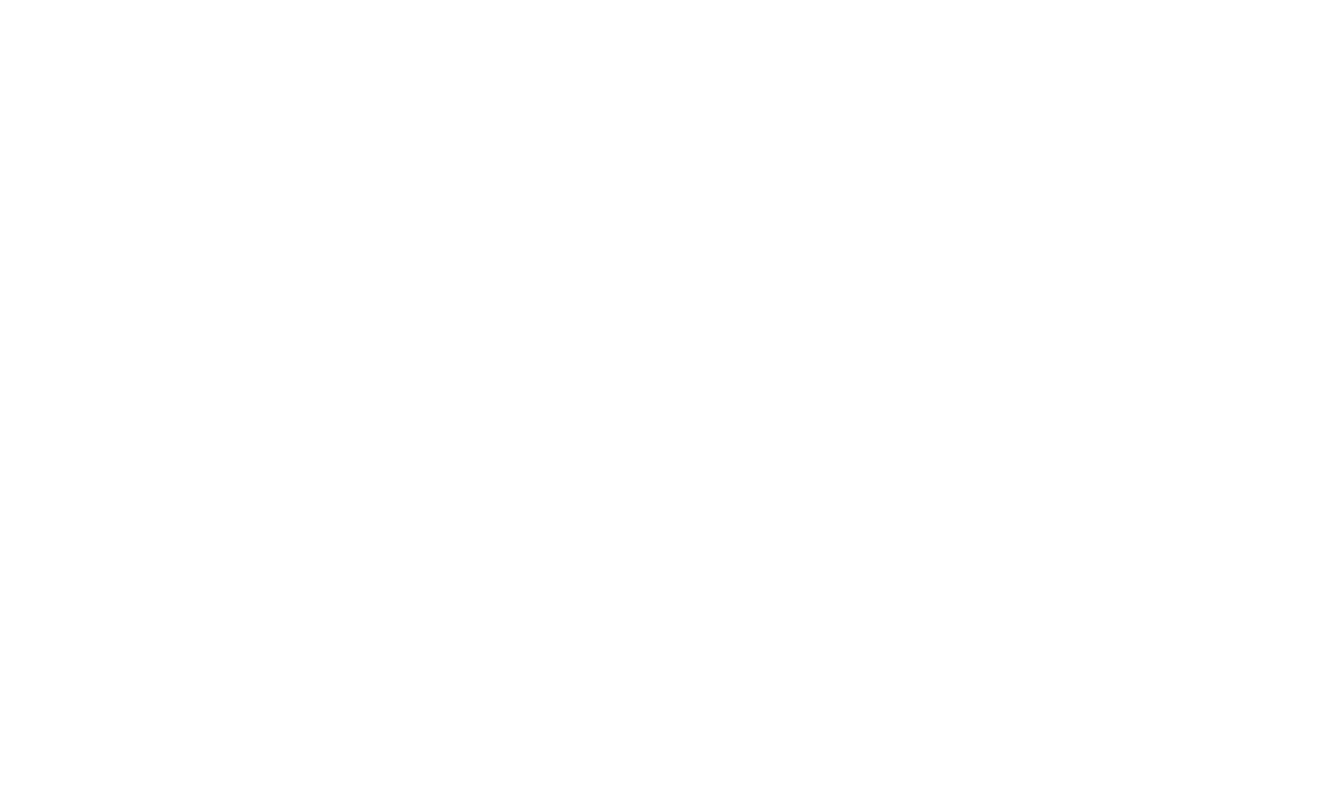
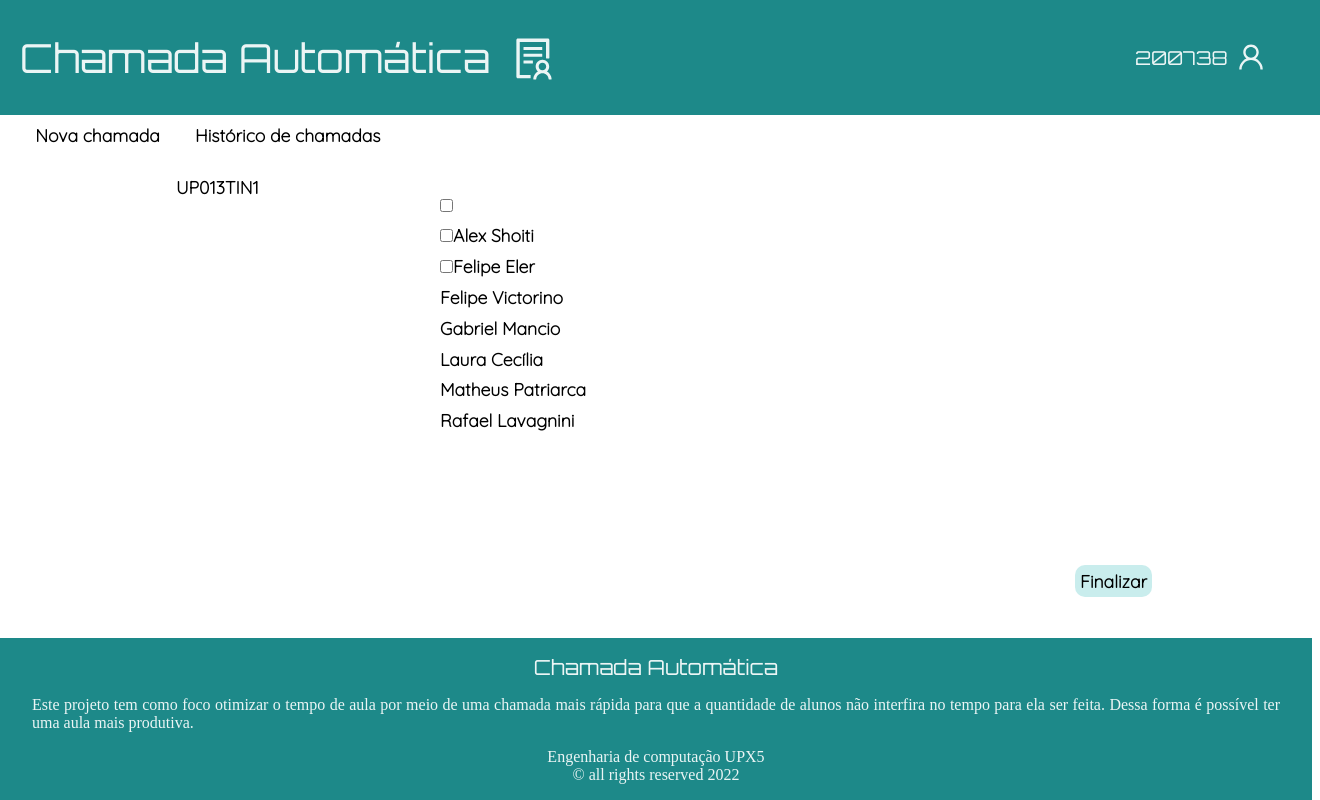
Before and after one commit to FelipeElerr/chamada_automatica, a React (Create React App) app in the folder WEB/chamada_automatica/: page /alunos-presentes in a window 1280 px wide. Before the commit this address had no page. Shown: the whole page, 1320 px wide, since content can reach past the window. Built offline with nearby package versions, Linux system fonts and the light colour scheme.

Commit message:
Alterada organização de pastas e criando nova tela de chamada

```diff
--- /dev/null
+++ b/WEB/chamada_automatica/src/pages/NovaChamada/AlunosPresentes/alunos-presentes.css
@@ -0,0 +1,62 @@
+.opcaoChamada {
+    display: flex;
+    flex-direction: row;
+}
+/* ------------------------------------------------------ */
+.novaChamada {
+    margin-top:0.5em;
+    margin-left: 2em;
+}
+.historicoChamada{
+    margin-top:0.5em;
+    margin-left: 2em;
+
+}
+/* ------------------------------------------------------ */
+.telaListaAlunos {
+    display: flex;
+    flex-direction: row;
+}
+/* ------------------------------------------------------ */
+.sala{
+    position: absolute;
+    top: 10em;
+    left:10em;
+}
+.listaAlunos{
+    position: absolute;
+    left: 25em;
+    top: 11em;
+}
+
+ul{
+    list-style-type: none;
+}
+
+li{
+    margin-top:0.5em;
+}
+
+.gerarQrCode {
+    position: absolute;
+    right: 8em;
+    bottom: 13em;
+}
+
+.Link {
+    text-decoration: none;
+    background-color: #c9eded;
+    padding: 5px;
+    border-radius: 10px;
+
+}
+
+/* ------------------------------------------------------ */
+#formatacao{
+    color: black;
+    font-family: 'Indie Flower', cursive;
+    font-family: 'Orbitron', sans-serif;
+    font-family: 'Quicksand', sans-serif;
+    font-weight: bold;
+    font-size: 1.1em;
+}
--- /dev/null
+++ b/WEB/chamada_automatica/src/pages/NovaChamada/AlunosPresentes/alunos-presentes.js
@@ -0,0 +1,60 @@
+import React from "react";
+import Header from "../../../componentes/Header/header";
+import Footer from "../../../componentes/Footer/footer";
+import { Link } from "react-router-dom";
+import './alunos-presentes.css';
+
+
+
+export default function AlunosPresentes() {
+    return (
+        <>
+        <Header />
+        <article className="opcaoChamada" >
+            <section className="novaChamada" id="formatacao">
+                <p>
+                    Nova chamada
+                </p>
+            </section>
+            <section className="historicoChamada" id="formatacao">
+                <p>
+                    Histórico de chamadas
+                </p>
+            </section>
+        </article>
+        <article className="telaListaAlunos">
+            <section className="sala" id="formatacao">
+                <p>
+                    UP013TIN1
+                </p>
+            </section>
+
+            <section className="listaAlunos" id="formatacao" >
+                <input type="checkbox"></input>
+                <ul >
+
+                    <li>
+                        <input type="checkbox"></input>
+                        Alex Shoiti
+                    </li>
+                    <li>
+                        <input type="checkbox"></input>
+                        Felipe Eler
+                    </li>
+                    <li>Felipe Victorino</li>
+                    <li>Gabriel Mancio</li>
+                    <li>Laura Cecília</li>
+                    <li>Matheus Patriarca</li>
+                    <li>Rafael Lavagnini</li>
+                </ul>
+            </section>
+
+            <section className="gerarQrCode">
+                <Link to="/" className="Link" id="formatacao">Finalizar</Link>
+            </section>
+
+        </article>
+        <Footer />
+    </>
+    )
+}
--- a/WEB/chamada_automatica/src/pages/NovaChamada/IniciarChamada/main.js
+++ b/WEB/chamada_automatica/src/pages/NovaChamada/IniciarChamada/main.js
@@ -41,7 +41,7 @@
                 </section>
 
                 <section className="gerarQrCode">
-                    <Link to="/nova-chamada" className="Link" id="formatacao">Gerar Qr Code</Link>
+                    <Link to="/alunos-presentes" className="Link" id="formatacao">Gerar Qr Code</Link>
                 </section>
 
             </article>
--- a/WEB/chamada_automatica/src/routes.js
+++ b/WEB/chamada_automatica/src/routes.js
@@ -1,5 +1,6 @@
 import React from "react";
 import { BrowserRouter, Routes, Route } from 'react-router-dom';
+import AlunosPresentes from "./pages/NovaChamada/AlunosPresentes/alunos-presentes";
 
 import Main from "./pages/NovaChamada/IniciarChamada/main";
 import NovaChamada from "./pages/NovaChamada/QrCode/nova-chamada";
@@ -11,6 +12,7 @@
             <Routes>
                 <Route path="/" element={<Main />} />
                 <Route path="/nova-chamada" element={<NovaChamada />} />
+                <Route path="/alunos-presentes" element={<AlunosPresentes/>} />
             </Routes>
         </BrowserRouter>
     )
```
